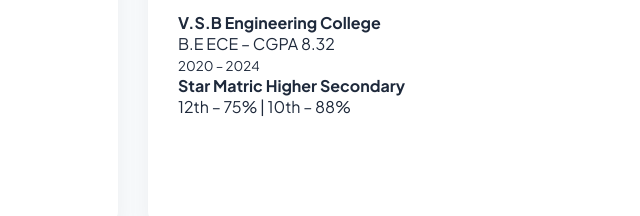
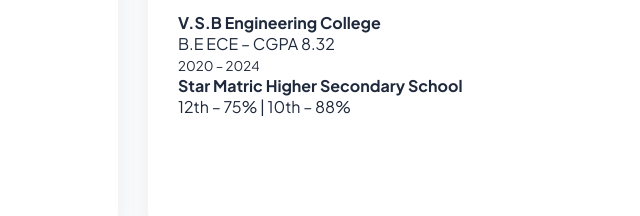
Before and after one commit to myithilisakthivel/Mythili_Portfolio, a plain HTML site: page index.html in a window 1280 px wide. Shown: the part 520-736 px from the top of the page, 507-1147 px from the left. Drawn offline with Linux system fonts and the light colour scheme.

Commit message:
Update index.html

```diff
--- a/index.html
+++ b/index.html
@@ -63,7 +63,7 @@
     <div class="card">
         <h3>Education</h3>
         <p><strong>V.S.B Engineering College</strong><br>B.E ECE – CGPA 8.32<br><small>2020 – 2024</small></p>
-        <p><strong>Star Matric Higher Secondary</strong><br>12th – 75% | 10th – 88%</p>
+        <p><strong>Star Matric Higher Secondary School</strong><br>12th – 75% | 10th – 88%</p>
     </div>
 </section>
 
```
